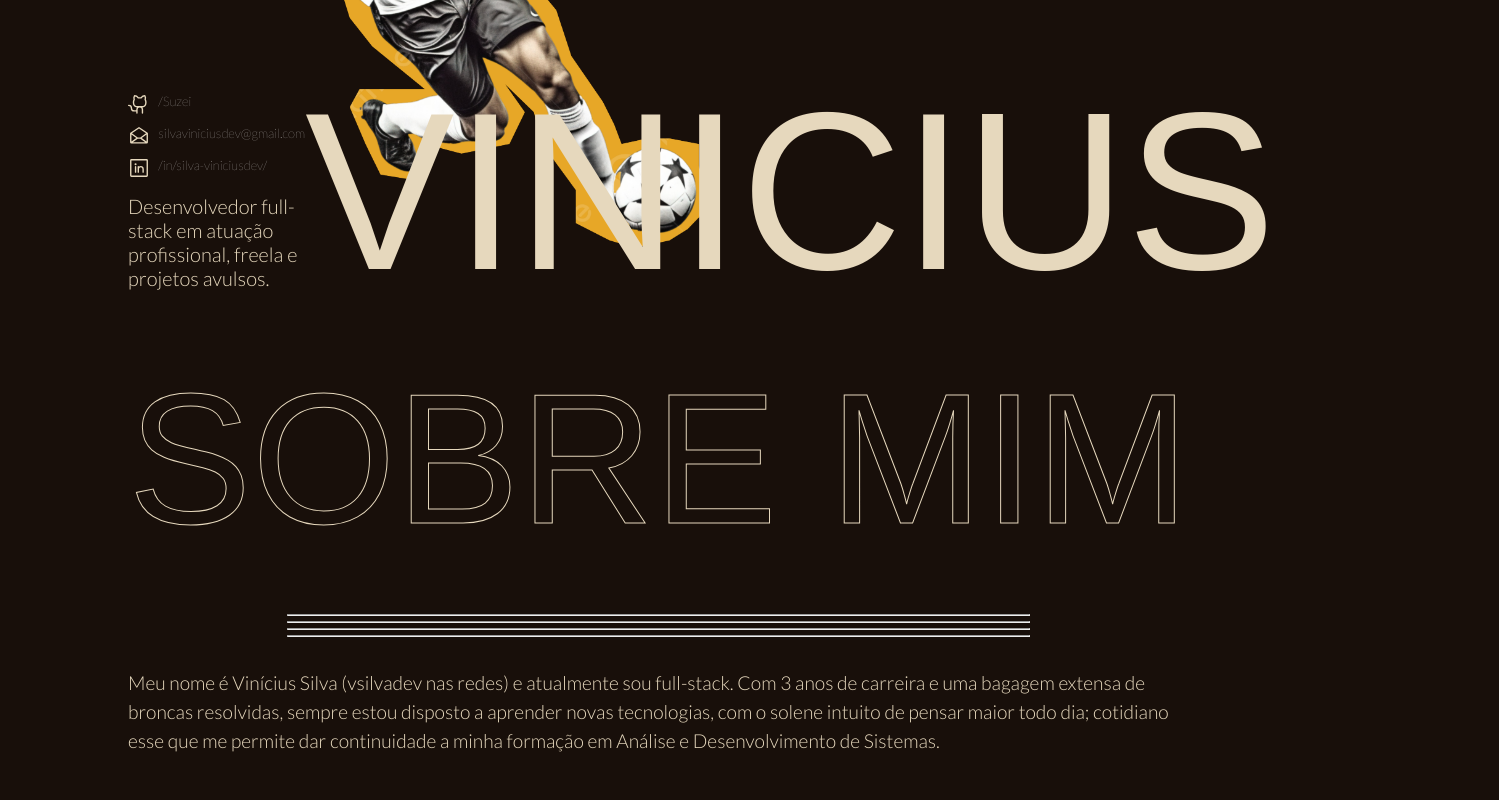
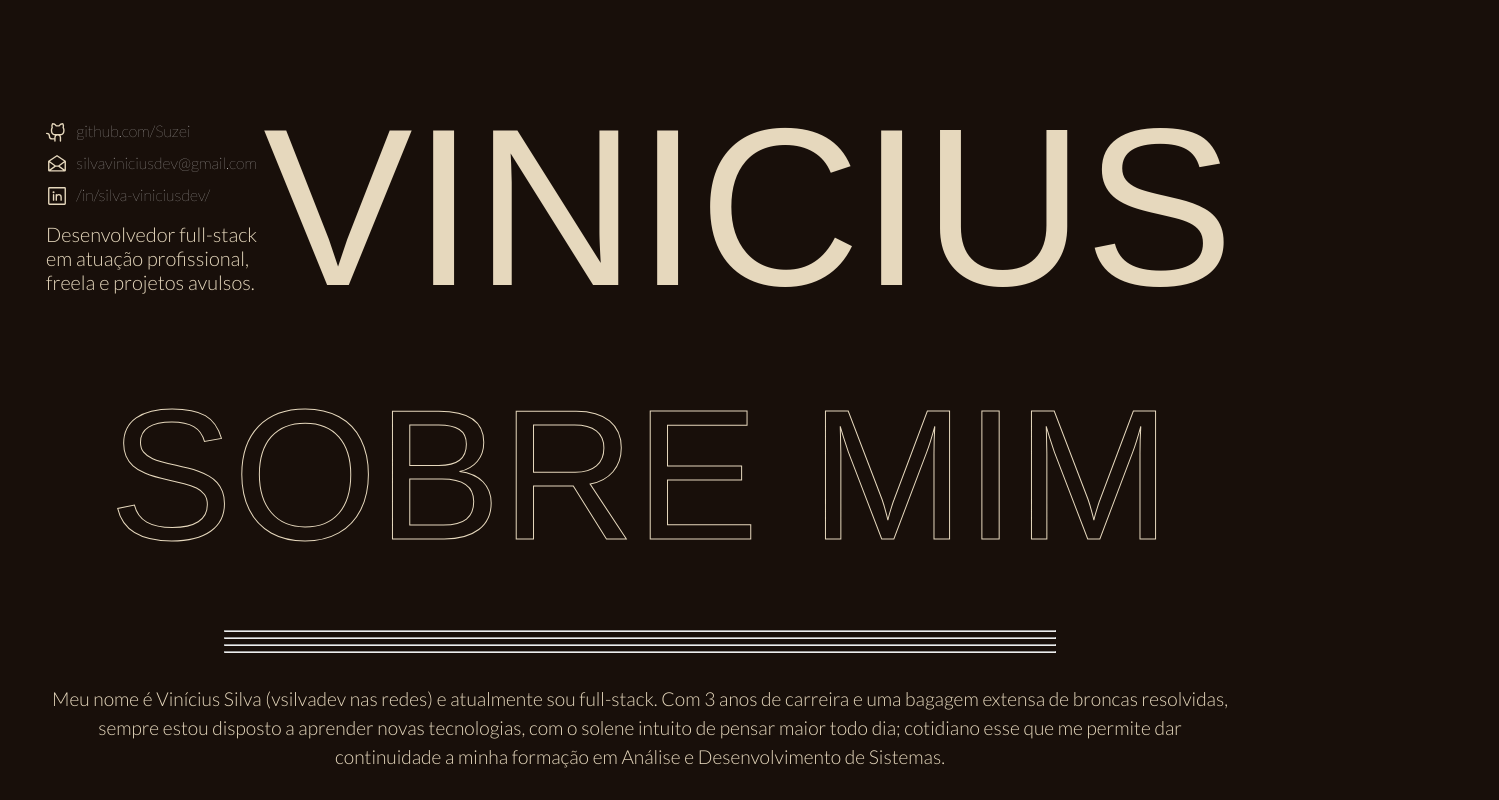
Before and after one commit to Suzei/vinicius-silva-portfolio, a React (Vite) app: page / in a window 1280 px wide. Shown: the part 280-1080 px from the top of the page, 1499 px wide, since content can reach past the window. Built offline with nearby package versions, Linux system fonts and the light colour scheme; a web font is replaced by a local one.

Commit message:
feat: finishing static repo

```diff
--- a/src/App.tsx
+++ b/src/App.tsx
@@ -18,11 +18,8 @@ interface DataArrayProps {
 }
 
 function App() {
-  const [data, setData] = useState<DataArrayProps>()
+  const [data, setData] = useState<DataArrayProps>({ projects: Projects, skills: Skills, experience: ExperienceInfo })
 
-  useEffect(() => {
-    setData({ projects: Projects, skills: Skills, experience: ExperienceInfo })
-  }, [])
 
   return (
     <ThemeProvider theme={GlobalTheme}>
--- a/src/components/Experience/index.tsx
+++ b/src/components/Experience/index.tsx
@@ -4,7 +4,7 @@ import { ExperienceContainer, ExperienceDetails, ExperiencePeriod, ExperiencePer
 
 export function Experience({ data }: { data?: DataInterface[] }) {
 
-  const [experience, setExperience] = useState<DataInterface>()
+  const [experience, setExperience] = useState<DataInterface | undefined>(data?.[0])
 
   function HandleExperienceChange(exp: DataInterface) {
     setExperience(exp)
--- a/src/components/Experience/styles.ts
+++ b/src/components/Experience/styles.ts
@@ -24,6 +24,7 @@ export const ExperiencePeriod = styled.button`
   align-items: center;
   justify-content: space-between;
   background-color: ${props => props.theme.colors.yellow};
+  cursor: pointer;
 
   &:disabled {
     background-color: ${props => props.theme.colors.purple};
@@ -47,16 +48,38 @@ export const ExperiencePeriod = styled.button`
 
 export const ExperienceDetails = styled.div`
   display: flex;
+  /* flex-wrap: wrap-reverse; */
   justify-content: space-between;
   border: 1px solid ${props => props.theme.colors.purple};
   padding: 10px;
   align-items: center;
 
+  @media (max-width: ${props => props.theme.breakpoints.tablet}) {
+    flex-wrap: wrap-reverse;
+  }
+
   color: ${props => props.theme.colors.yellow};
 
   h3 {
-    font-size: 100px;
+    font-size: 7.25rem;
     font-weight: 300;
     color: ${props => props.theme.colors.purple};
   }
+
+  p {
+    max-width: 900px;
+    font-weight: 300;
+  }
+
+  p,
+  strong {
+    font-size: 1.5rem;
+  }
+
+  div {
+    display: flex;
+    gap: 10px;
+    flex-direction: column;
+    padding: 1rem;
+  }
 `;
--- a/src/components/Header/index.tsx
+++ b/src/components/Header/index.tsx
@@ -9,15 +9,15 @@ export function Header() {
           <SocialMedia>
             <SocialMediaTopic>
               <GithubLogo size={22} />
-              <a>/Suzei</a>
+              <a href="https://github.com/Suzei" target="_blank">github.com/Suzei</a>
             </SocialMediaTopic>
             <SocialMediaTopic>
               <EnvelopeOpen size={22} />
-              <a>silvaviniciusdev@gmail.com</a>
+              <a href="mailto:silvaviniciusdev@gmail.com">silvaviniciusdev@gmail.com</a>
             </SocialMediaTopic>
             <SocialMediaTopic>
               <LinkedinLogo size={22} />
-              <a>/in/silva-viniciusdev/</a>
+              <a href="https://www.linkedin.com/in/silva-viniciusdev/" target="_blank">/in/silva-viniciusdev/</a>
             </SocialMediaTopic>
           </SocialMedia>
 
@@ -29,15 +29,16 @@ export function Header() {
         <SocialMedia>
           <SocialMediaTopic>
             <GithubLogo size={22} />
-            <a>/Suzei</a>
+            <a href="https://github.com/Suzei" target="_blank">/Suzei</a>
+
           </SocialMediaTopic>
           <SocialMediaTopic>
             <EnvelopeOpen size={22} />
-            <a>silvaviniciusdev@gmail.com</a>
+            <a href="mailto:silvaviniciusdev@gmail.com">silvaviniciusdev@gmail.com</a>
           </SocialMediaTopic>
           <SocialMediaTopic>
             <LinkedinLogo size={22} />
-            <a>/in/silva-viniciusdev/</a>
+            <a href="https://www.linkedin.com/in/silva-viniciusdev/" target="_blank">/in/silva-viniciusdev/</a>
           </SocialMediaTopic>
         </SocialMedia>
         <h1>VINICIUS</h1>
--- a/src/components/Header/style.ts
+++ b/src/components/Header/style.ts
@@ -1,17 +1,18 @@
-import styled from "styled-components";
-import Player from "../../assets/player-larger.png";
+import styled from 'styled-components';
+import Player from '../../assets/player-larger.png';
 
 export const Container = styled.header`
   display: grid;
   min-height: 600px;
   width: 100%;
 
-  background: url(${Player}) no-repeat;
+  /* background: url(${Player}) no-repeat; */
   background-position-x: -150px;
   background-position-y: -0px;
   background-size: 500px;
 
   align-items: end;
+  justify-content: center;
   grid-auto-flow: column;
 
   @media (min-width: ${props => props.theme.breakpoints.tablet}) {
@@ -19,7 +20,6 @@ export const Container = styled.header`
     background-position-x: 80px;
     background-position-y: -0px;
   }
-
 `;
 
 export const SocialMedia = styled.div`
@@ -36,11 +36,9 @@ export const SocialMedia = styled.div`
   flex-direction: column;
   justify-content: flex-end;
   gap: 10px;
-
 `;
 
 export const SocialMediaTopic = styled.div`
-
   @media (max-width: ${props => props.theme.breakpoints.tablet}) {
     flex-direction: row-reverse;
   }
@@ -54,16 +52,16 @@ export const SocialMediaTopic = styled.div`
 
   a {
     @media (min-width: ${props => props.theme.breakpoints.tablet}) {
-      font-size: 0.813rem;
+      font-size: 1rem;
+      font-family: 'Lato';
     }
 
     font-size: 0.688rem;
     color: ${props => props.theme.colors['gray-1']};
     font-weight: lighter;
+    text-decoration: none;
   }
-`
-
-
+`;
 
 export const Resume = styled.p`
   &:nth-child(4) {
@@ -88,14 +86,12 @@ export const Resume = styled.p`
   font-weight: 300;
   max-width: 375px;
   width: 100%;
-`
-
+`;
 
 export const HeaderWrapper = styled.div`
   display: grid;
   grid-template-columns: 1fr 1fr;
   grid-template-rows: 1fr;
-
 
   @media (max-width: ${props => props.theme.breakpoints.tablet}) {
     grid-template-columns: 1fr;
@@ -111,4 +107,4 @@ export const HeaderResume = styled.div`
   @media (max-width: ${props => props.theme.breakpoints.tablet}) {
     display: none;
   }
-`
+`;
--- a/src/components/Projects/styles.ts
+++ b/src/components/Projects/styles.ts
@@ -69,4 +69,10 @@ export const ProjectImage = styled.img`
   border: 3px solid ${props => props.theme.colors.yellow};
   object-fit: contain;
   width: 555px;
+
+  @media (max-width: ${props => props.theme.breakpoints.tablet}) {
+    width: 100%;
+    object-fit: fill;
+    height: 250px;
+  }
 `;
--- a/src/components/Section/styles.ts
+++ b/src/components/Section/styles.ts
@@ -23,6 +23,7 @@ export const SectionMarker = styled.div`
     padding: 1rem 0rem;
     font-size: 1.2rem;
     font-weight: 300;
+    text-align: center;
   }
 `;
 
--- a/src/components/Wrapper/style.ts
+++ b/src/components/Wrapper/style.ts
@@ -1,8 +1,9 @@
 import styled from 'styled-components';
 
 export const Container = styled.div`
-  max-width: 1024px;
+  max-width: 1220px;
   margin: 0 auto;
+  padding: 1rem;
 
   main {
     section:nth-child(even) {
--- a/src/mocked/experience.ts
+++ b/src/mocked/experience.ts
@@ -3,8 +3,9 @@ import { DataInterface } from '../interfaces/DataInterface';
 export const ExperienceInfo: DataInterface[] | undefined = [
   {
     id: 0,
-    title: 'Inovahu',
-    description: 'Faço muita bobaiada hihi',
+    title: 'Hu. Innovation',
+    description:
+      'Minha experiência em andamento. Na Hu, realizo manutenções de features e criação de projetos totalmente do zero, auxiliando nos principais produtos da empresa e ajudando na integridade dos demais, realizando reparos pontuais com React.js, React Native e Node.js. ',
     period: '2022 -',
     encharge: 'Full-stack Júnior',
     image: '/images/hu-logo.png',
@@ -12,9 +13,10 @@ export const ExperienceInfo: DataInterface[] | undefined = [
   {
     id: 1,
     title: 'E-com Club',
-    description: 'Fazia bastante bobaiada',
+    description:
+      'A primeira experiência de trabalho como desenvolvedor. Responsável por auxiliar na plataforma e-commerce E-com Plus, respondendo usuários em fóruns, desenvolvendo novas funcionalidades para o LMS utilizando Vue.',
     period: '2021 - 2022',
-    encharge: 'Full-stack Júnior',
+    encharge: 'Desenvolvedor Front-End',
     image: '/images/e-com-logo.png',
   },
 ];
--- a/src/styles/StandardStyles.ts
+++ b/src/styles/StandardStyles.ts
@@ -5,6 +5,9 @@ const GridStandard = styled.div`
   grid-template-columns: 1fr 1fr;
   gap: 34px;
 
+  @media (max-width: ${props => props.theme.breakpoints.tablet}) {
+    grid-template-columns: 1fr;
+  }
   & > :first-child {
     display: flex;
     flex-wrap: wrap;
```
Lines whose indentation alone changed are shown as unchanged.
